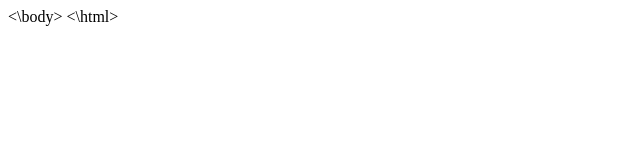
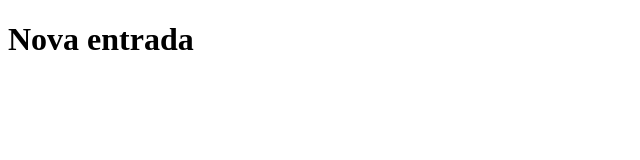
Before and after one commit to lucianarsbh/HiringCoders, a plain HTML site: page index.html in a window 1280 px wide. Shown: the whole page, without its empty margins (0-640 px from the left). Drawn offline with Linux system fonts and the light colour scheme.

Commit message:
arquivo atualizado

```diff
--- a/index.html
+++ b/index.html
@@ -1,4 +1,13 @@
-<html>
+<!DOCTYPE html>
+<html lang="pt-BR">
+<head>
+    <meta charset="UTF-8">
+    <meta http-equiv="X-UA-Compatible" content="IE=edge">
+    <meta name="viewport" content="width=device-width, initial-scale=1.0">
+    <title>Document</title>
+    <h1>Nova entrada</h1>
+</head>
 <body>
-<\body>
-<\html>
+
+</body>
+</html>
```
